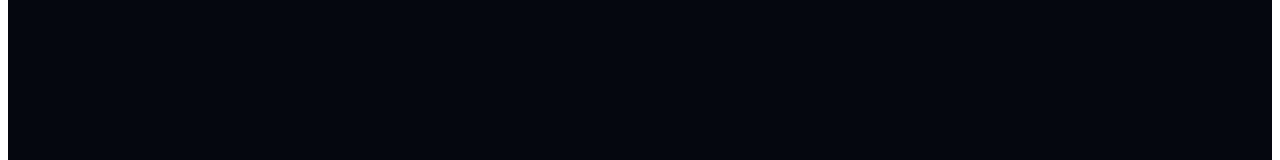
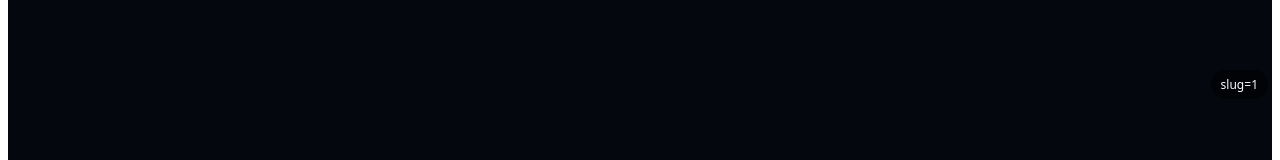
Before and after one commit to kan0601g-maker/pause-pwa, a Next.js app: page /rooms/1 in a window 1280 px wide. Shown: the part 689-849 px from the top of the page. Built offline with nearby package versions, Linux system fonts and the light colour scheme.

Commit message:
Update page.js

```diff
--- a/app/rooms/[slug]/page.js
+++ b/app/rooms/[slug]/page.js
@@ -4,9 +4,18 @@ import React, { useEffect, useMemo, useState } from "react";
 import Link from "next/link";
 import { useParams } from "next/navigation";
 
+function getSlugFromParams(p) {
+  // p.slug が string の場合
+  if (typeof p?.slug === "string") return p.slug;
+  // p.slug が配列の場合（まれにこう来る）
+  if (Array.isArray(p?.slug) && typeof p.slug[0] === "string") return p.slug[0];
+  // それでもダメなら空
+  return "";
+}
+
 export default function RoomSlugPage() {
-  const params = useParams();
-  const slug = (params?.slug || "").toString();
+  const p = useParams();
+  const slug = getSlugFromParams(p);
 
   const isPoem = slug === "poem";
   const isYotte = slug === "yottemita";
@@ -96,7 +105,26 @@ export default function RoomSlugPage() {
     background: "#f9fafb",
   };
 
-  // ========== poem（白テーマ：入力欄は“何も起きない”） ==========
+  // 画面確認用（あとで消せる）
+  const debugPill = (
+    <div
+      style={{
+        position: "fixed",
+        right: 12,
+        bottom: 12,
+        padding: "6px 10px",
+        borderRadius: 999,
+        fontSize: 12,
+        background: "rgba(0,0,0,0.55)",
+        color: "#fff",
+        zIndex: 9999,
+      }}
+    >
+      slug={slug || "(empty)"}
+    </div>
+  );
+
+  // ========== poem ==========
   const poemLead = useMemo(
     () => [
       "意味にならなくても、言っていい。",
@@ -109,6 +137,7 @@ export default function RoomSlugPage() {
   if (isPoem) {
     return (
       <div style={whiteShell}>
+        {debugPill}
         <div style={whiteWrap}>
           <div style={{ textAlign: "left", marginTop: 12 }}>
             <div style={{ fontSize: 32, fontWeight: 700 }}>
@@ -131,7 +160,6 @@ export default function RoomSlugPage() {
               </div>
             </div>
 
-            {/* 何も起きない入力欄（保存なし） */}
             <div style={{ marginTop: 18, ...whiteCard }}>
               <div style={{ fontWeight: 700, marginBottom: 10 }}>
                 そっと置いていい場所
@@ -169,7 +197,7 @@ export default function RoomSlugPage() {
     );
   }
 
-  // ========== yottemita（白テーマ：完成＝ひとこと保存） ==========
+  // ========== yottemita ==========
   const YOTTE_KEY = "PAUSE_YOTTE_POSTS_V1";
 
   const yotteLead = useMemo(
@@ -241,6 +269,7 @@ export default function RoomSlugPage() {
   if (isYotte) {
     return (
       <div style={whiteShell}>
+        {debugPill}
         <div style={whiteWrap}>
           <div style={{ textAlign: "left", marginTop: 12 }}>
             <div style={{ fontSize: 32, fontWeight: 700 }}>よってみた</div>
@@ -408,6 +437,7 @@ export default function RoomSlugPage() {
 
   return (
     <div style={shell}>
+      {debugPill}
       <div style={{ textAlign: "center", marginBottom: 18 }}>
         <div style={{ fontSize: 22, letterSpacing: 4, fontWeight: 700 }}>
           ROOM
```
